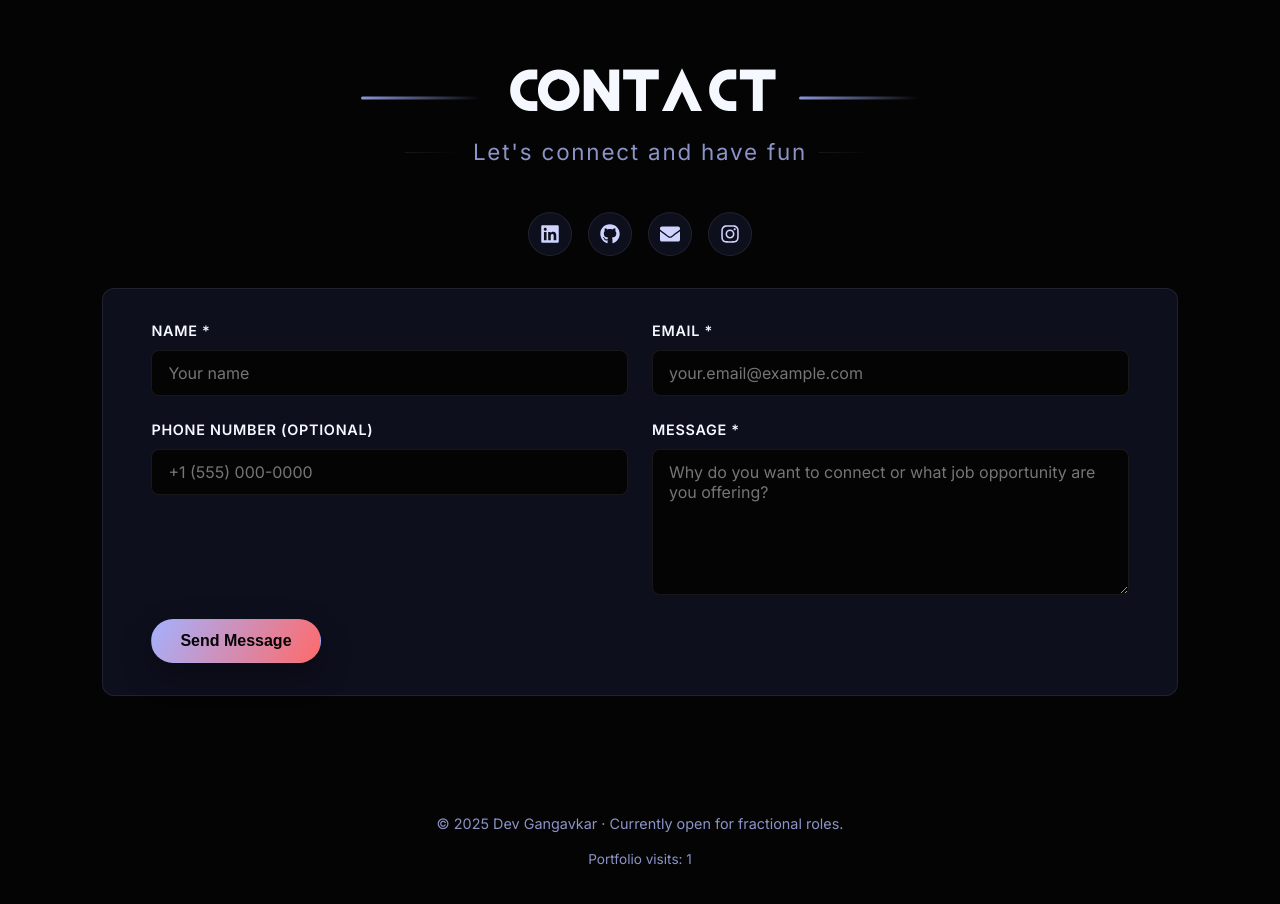
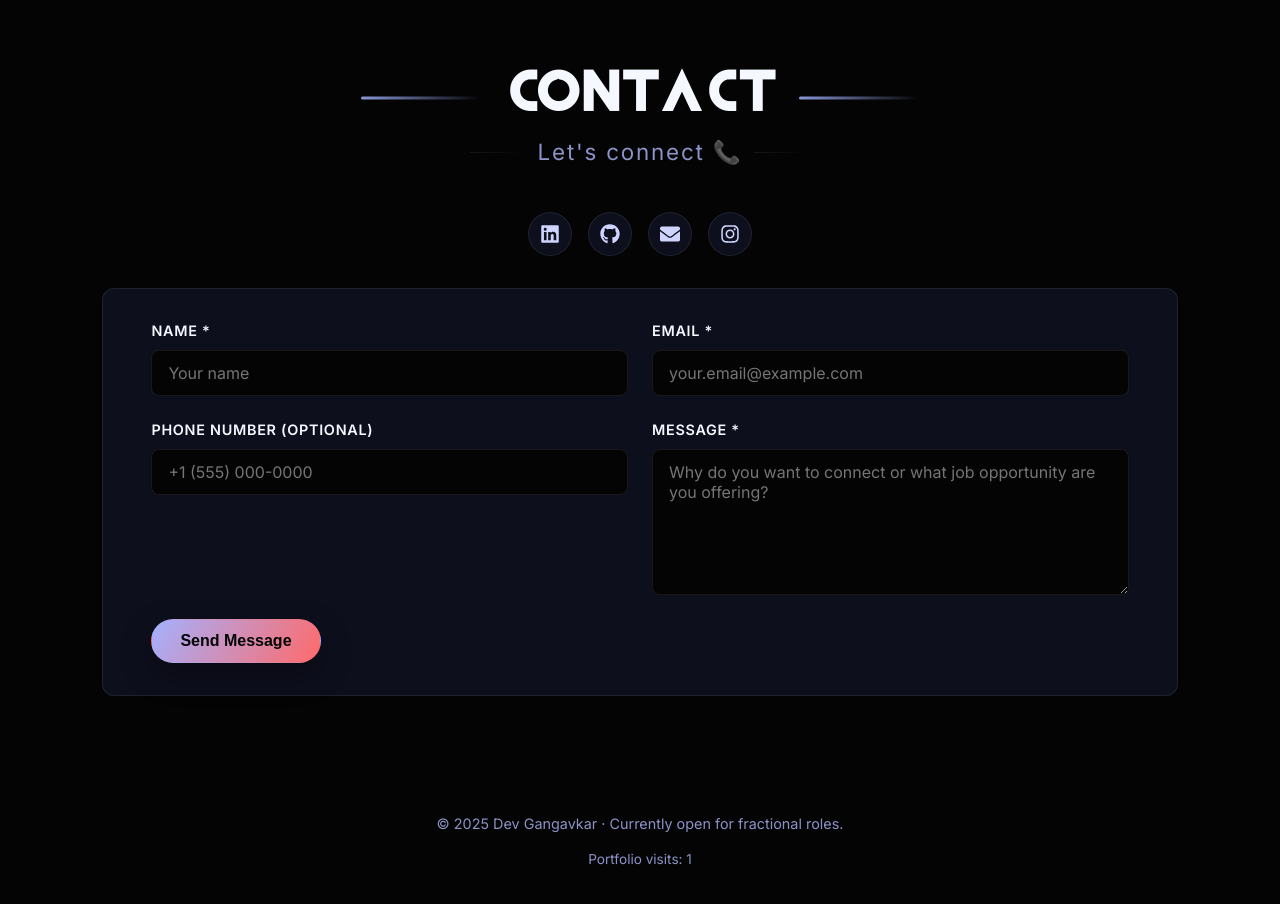
Before and after one commit to Dev-G29/portfolio, a React (Create React App) app: page / in a window 1280 px wide. Shown: the part 2780-3684 px from the top of the page. Built offline with nearby package versions, Linux system fonts and the light colour scheme; no server answers.

Commit message:
Changed the footer message to accomodate emoji

```diff
--- a/src/App.js
+++ b/src/App.js
@@ -639,7 +639,7 @@ function App() {
       <section id="contact" className="contact">
         <div className="section-heading">
           <h2>Contact</h2>
-          <p className="eyebrow">Let's connect and have fun</p>
+          <p className="eyebrow">Let's connect 📞</p>
         </div>
         <div className="contact-social-icons">
           {socialLinks.map((social) => {
```
